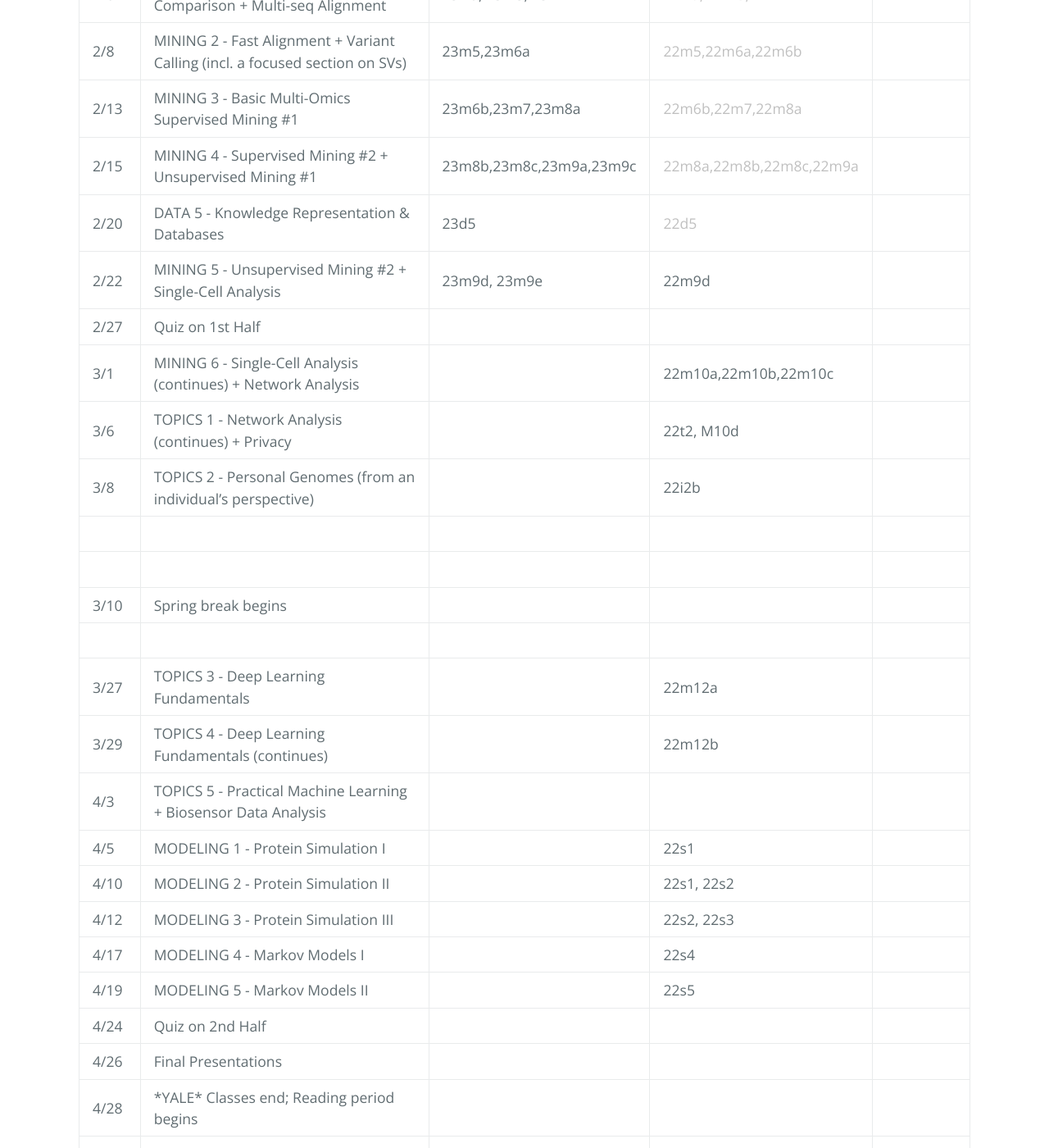
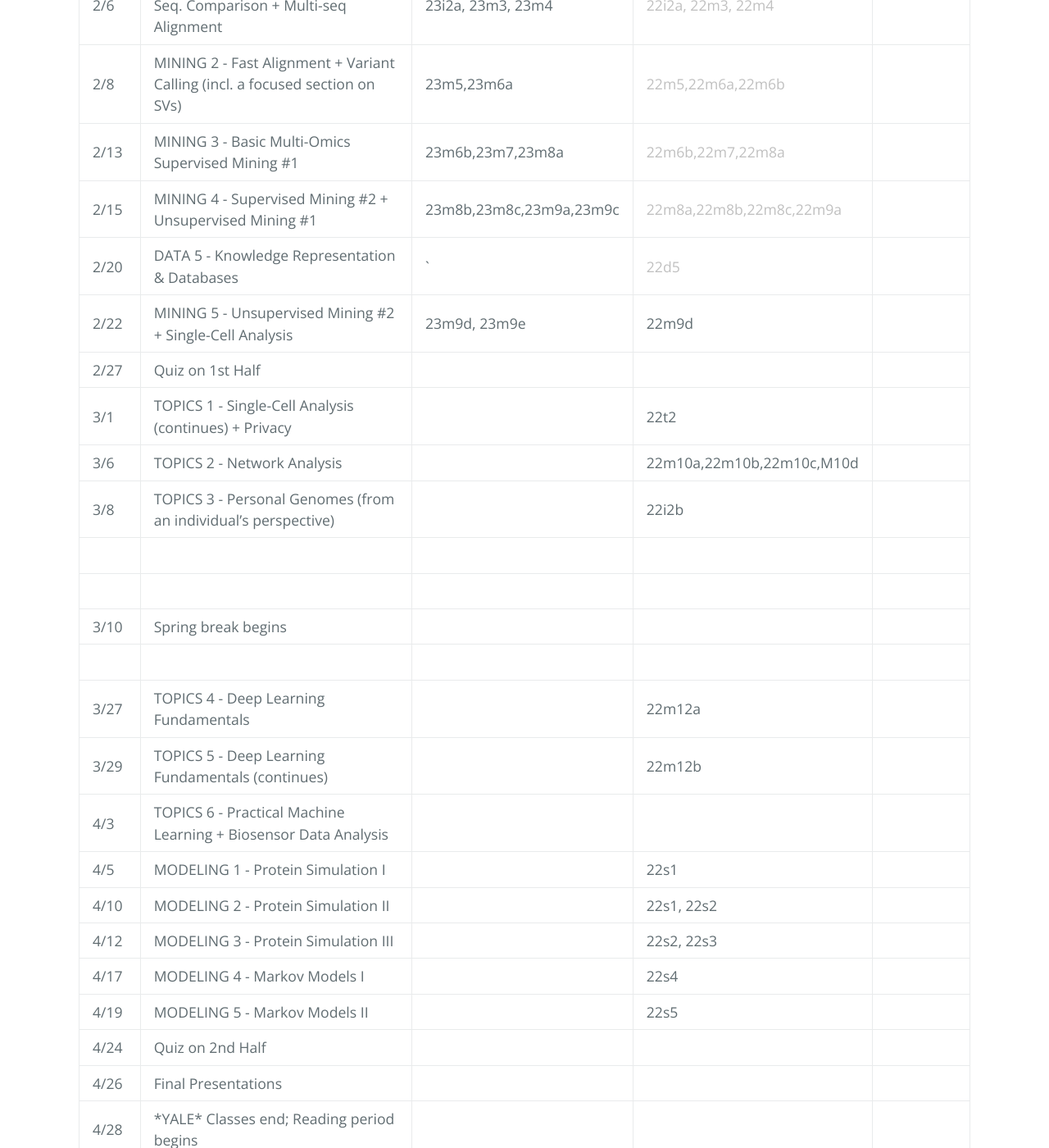
Before and after one commit to gersteinlab/cbb752b23, a Jekyll site: the page built from syllabus.md, in a window 1280 px wide and 1400 px high, scrolled down 1016 px. Shown: the whole window at 82% size. Built offline with Jekyll 4.4.1, drawn with Linux system fonts in a browser that asks for light colours.

Commit message:
Update syllabus.md

```diff
--- a/syllabus.md
+++ b/syllabus.md
@@ -21,19 +21,19 @@ Please see [last year's syllabus](http://cbb752b22.gersteinlab.org/syllabus) (wi
 | 2/8  | MINING 2 - Fast Alignment + Variant Calling (incl. a focused section on SVs) | 23m5,23m6a              | <span style="color:silver">22m5,22m6a,22m6b</span>               |         |
 | 2/13 | MINING 3 - Basic Multi-Omics Supervised Mining #1                            | 23m6b,23m7,23m8a        | <span style="color:silver">22m6b,22m7,22m8a</span>               |         |
 | 2/15 | MINING 4 - Supervised Mining #2 + Unsupervised Mining #1                     | 23m8b,23m8c,23m9a,23m9c | <span style="color:silver">22m8a,22m8b,22m8c,22m9a</span>        |         |
-| 2/20 | DATA 5 - Knowledge Representation & Databases                                | 23d5                    | <span style="color:silver">22d5</span>                           |         |
+| 2/20 | DATA 5 - Knowledge Representation & Databases                                | \`                      | <span style="color:silver">22d5</span>                           |         |
 | 2/22 | MINING 5 - Unsupervised Mining #2 + Single-Cell Analysis                     | 23m9d, 23m9e            | 22m9d                                                            |         |
 | 2/27 | Quiz on 1st Half                                                             |                         |                                                                  |         |
-| 3/1  | MINING 6 - Single-Cell Analysis (continues) + Network Analysis               |                         | 22m10a,22m10b,22m10c                                             |         |
-| 3/6  | TOPICS 1 - Network Analysis (continues) + Privacy                            |                         | 22t2, M10d                                                       |         |
-| 3/8  | TOPICS 2 - Personal Genomes (from an individual's perspective)               |                         | 22i2b                                                            |         |
+| 3/1  | TOPICS 1 - Single-Cell Analysis (continues) + Privacy                        |                         | 22t2                                                             |         |
+| 3/6  | TOPICS 2 - Network Analysis                                                  |                         | 22m10a,22m10b,22m10c,M10d                                        |         |
+| 3/8  | TOPICS 3 - Personal Genomes (from an individual's perspective)               |                         | 22i2b                                                            |         |
 |      |                                                                              |                         |                                                                  |         |
 |      |                                                                              |                         |                                                                  |         |
 | 3/10 | Spring break begins                                                          |                         |                                                                  |         |
 |      |                                                                              |                         |                                                                  |
-| 3/27 | TOPICS 3 - Deep Learning Fundamentals                                        |                         | 22m12a                                                           |         |
-| 3/29 | TOPICS 4 - Deep Learning Fundamentals (continues)                            |                         | 22m12b                                                           |         |
-| 4/3  | TOPICS 5 - Practical Machine Learning + Biosensor Data Analysis              |                         |                                                                  |         |
+| 3/27 | TOPICS 4 - Deep Learning Fundamentals                                        |                         | 22m12a                                                           |         |
+| 3/29 | TOPICS 5 - Deep Learning Fundamentals (continues)                            |                         | 22m12b                                                           |         |
+| 4/3  | TOPICS 6 - Practical Machine Learning + Biosensor Data Analysis              |                         |                                                                  |         |
 | 4/5  | MODELING 1 - Protein Simulation I                                            |                         | 22s1                                                             |         |
 | 4/10 | MODELING 2 - Protein Simulation II                                           |                         | 22s1, 22s2                                                       |         |
 | 4/12 | MODELING 3 - Protein Simulation III                                          |                         | 22s2, 22s3                                                       |         |
@@ -100,4 +100,5 @@ See also additional readings for each topic: [Additional Readings](https://docs.
 |       | Simulation                                                |                                                                                                                                      |                                                                                                                                       |                                                           |                                                                                                                                                                  |
 
 
+
 See lab [permissions statement](https://sites.gersteinlab.org/permissions/) in relation to resusing any of the above material.
```
Also changed, not shown: other parts of syllabus.md (+2 -2 lines).
